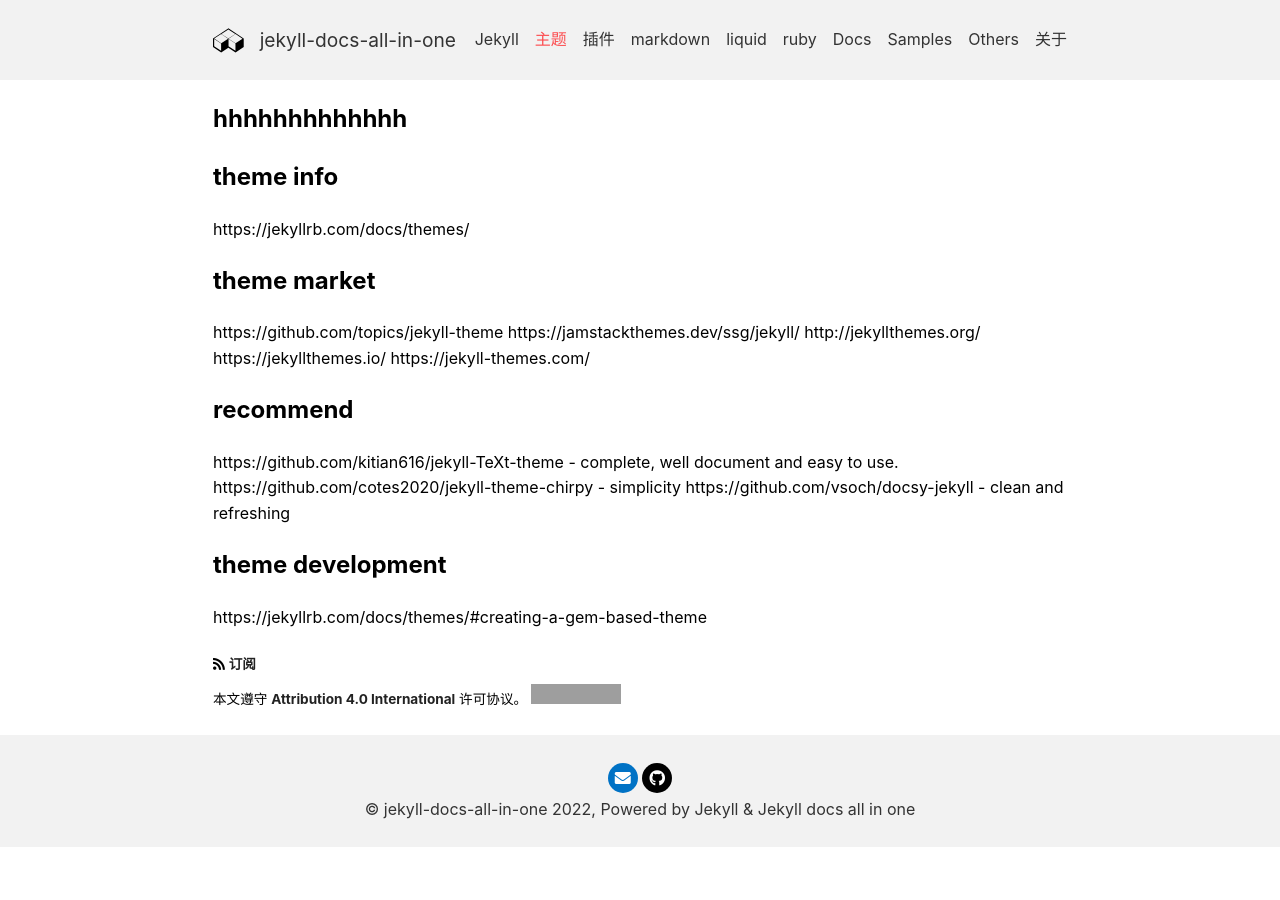
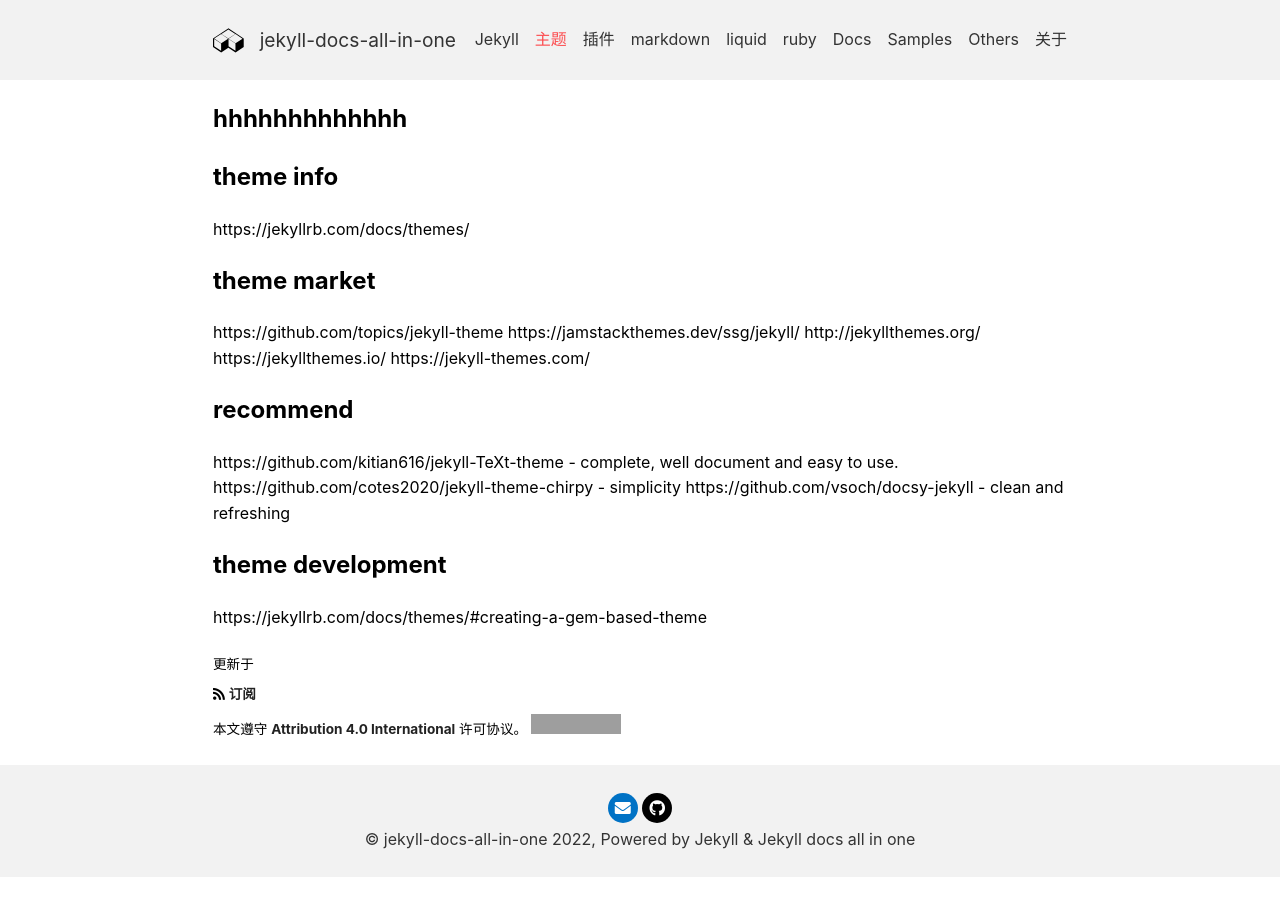
Before and after one commit to LawssssCat/jekyll-docs, a Jekyll site: the page built from _navs/theme.md, in a window 1280 px wide. Built offline with Jekyll 4.4.1, drawn with Linux system fonts in a browser that asks for light colours; grey boxes are pictures that could not be loaded.

Commit message:
improvement: last_modified_at

```diff
--- a/_includes/article-footer.html
+++ b/_includes/article-footer.html
@@ -23,17 +23,17 @@
 {%- assign _license = __return -%}
 
 <footer class="footer">
-  {%- if _show_last_modified_at and page.last_modified_at -%}
+  {%- if _show_last_modified_at -%}
     {%- include snippets/get-locale-string-from-data.html key='ARTICLE_DATE_FORMAT' -%}
     {%- assign _locale_date_format = __return -%}
 
     {%- include snippets/get-locale-string-from-data.html key='LAST_UPDATED' -%}
     {%- assign _locale_last_update = __return -%}
-    <span>{{ _locale_last_update }}
-      <time itemprop="dateModified" datetime="{{ page.last_modified_at | date_to_xmlschema }}">{{ page.last_modified_at | date: _locale_date_format }}</time>
-    </span>
-  {%- elsif page.date -%}
-    <meta itemprop="dateModified" content="{{ page.date | date_to_xmlschema }}">
+    <p>
+      <span>{{ _locale_last_update }}
+        <time itemprop="dateModified" datetime="{{ page.last_modified_at | date_to_xmlschema }}">{{ page.last_modified_at | date: _locale_date_format }}</time>
+      </span>
+    </p>
   {%- endif -%}
 
   {%- if _show_author_profile -%}
```
